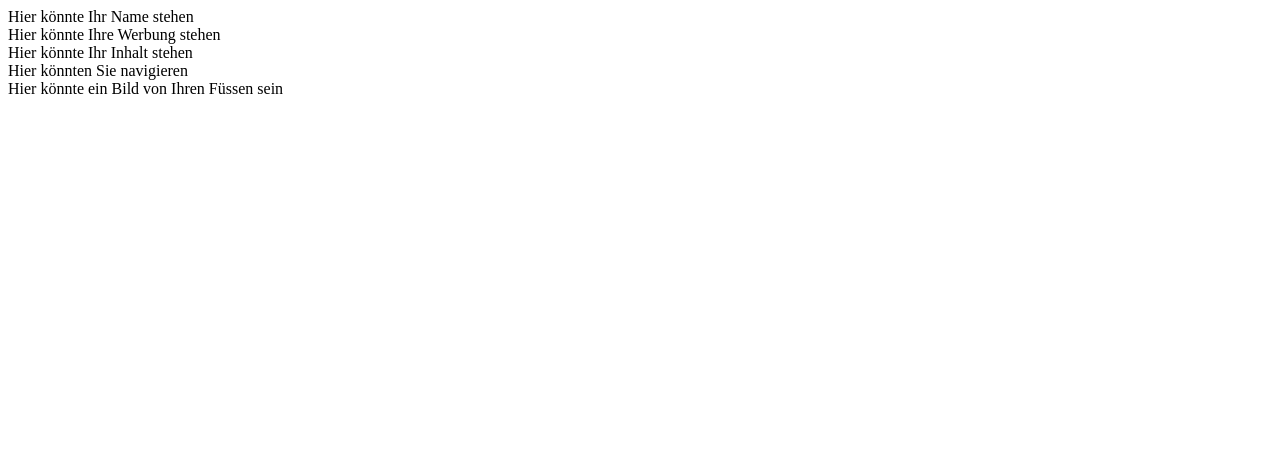
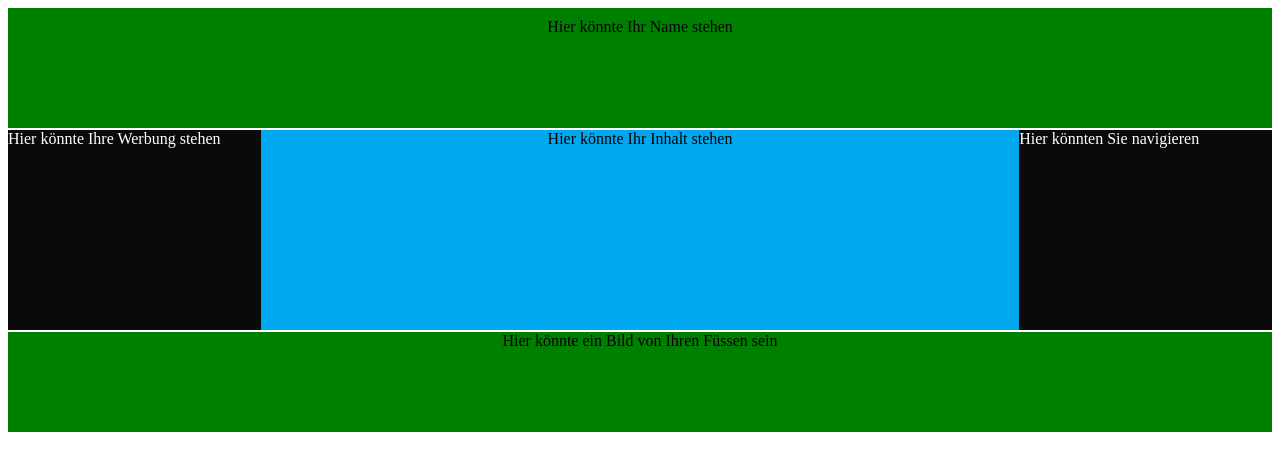
Before and after one commit to AndrinMettler/andrindev, a plain HTML site: page html-css/abend2/uebung2.html in a window 1280 px wide. Drawn offline with Linux system fonts and the light colour scheme.

Commit message:
holy grail layout fertiggestellt

```diff
--- a/html-css/abend2/uebung2.css
+++ b/html-css/abend2/uebung2.css
@@ -0,0 +1,47 @@
+header {
+    background-color: green;
+    height: 100px;
+    text-align: center;
+    padding: 10px;
+    border-bottom: 2px solid white;
+}
+aside {
+    background-color: #0a0a0a;
+    color: white;
+    height: 200px;
+    float: left;
+    width: 20%;
+
+}
+.content {
+    background-color: #00A8EF;
+    height: 200px;
+    float: left;
+    width: 60%;
+    text-align: center;
+
+}
+nav {
+    background-color: #0a0a0a;
+    color: white;
+    height: 200px;
+    width: 20%;
+    float: right;
+
+
+}
+
+
+footer {
+    background-color: green;
+    height: 100px;
+    border-top: 2px solid white;
+    text-align: center;
+
+}
+
+.clearfix:after {
+    content: "";
+    display: table;
+    clear: both;
+}
--- a/html-css/abend2/uebung2.html
+++ b/html-css/abend2/uebung2.html
@@ -6,15 +6,17 @@
           content="width=device-width, user-scalable=no, initial-scale=1.0, maximum-scale=1.0, minimum-scale=1.0">
     <meta http-equiv="X-UA-Compatible" content="ie=edge">
     <title>Holy Grail Layout</title>
+    <link rel="stylesheet" href="uebung2.css" type="text/css">
 </head>
 <body>
+<header>Hier könnte Ihr Name stehen</header>
+<div class="container clearfix">
 
-<div class="container">
-    <div class="header">Hier könnte Ihr Name stehen</div>
-    <div class="left">Hier könnte Ihre Werbung stehen</div>
+    <aside class="spam">Hier könnte Ihre Werbung stehen</aside>
     <div class="content">Hier könnte Ihr Inhalt stehen</div>
-    <div class="nav">Hier könnten Sie navigieren</div>
-    <div class="footer">Hier könnte ein Bild von Ihren Füssen sein</div>
+    <nav class="clearfix">Hier könnten Sie navigieren</nav>
+</div>
+    <footer>Hier könnte ein Bild von Ihren Füssen sein</footer>
 
 
 
@@ -24,7 +26,7 @@
 
 
 
-</div>
+
 
 
 </body>
```
